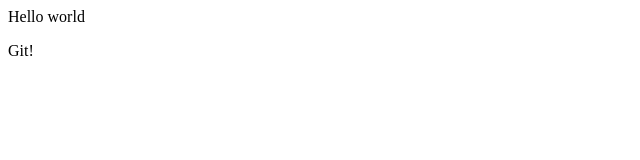
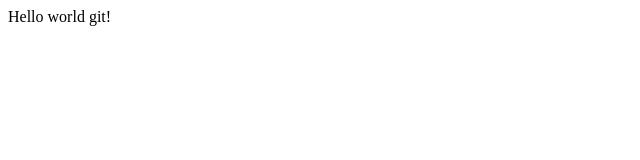
Before and after one commit to thiagorch/curso-git, a plain HTML site: page index.html in a window 1280 px wide. Shown: the full height of the page, 0-640 px from the left. Drawn offline with Linux system fonts and the light colour scheme.

Commit message:
Primeira alteração.

```diff
--- a/index.html
+++ b/index.html
@@ -1,7 +1,6 @@
 <html>
 <head><title>Curso git</title></head>
 <body>
-<p>Hello world</p>
-<blink>Git!</blink>
+<p>Hello world git!</p>
 </body>
 </html>
```
